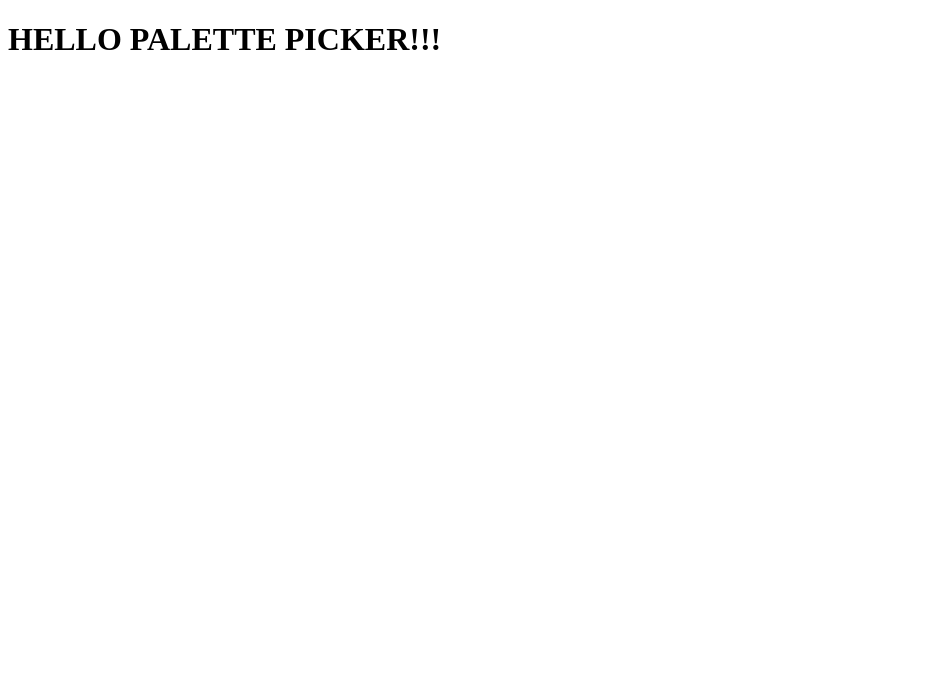
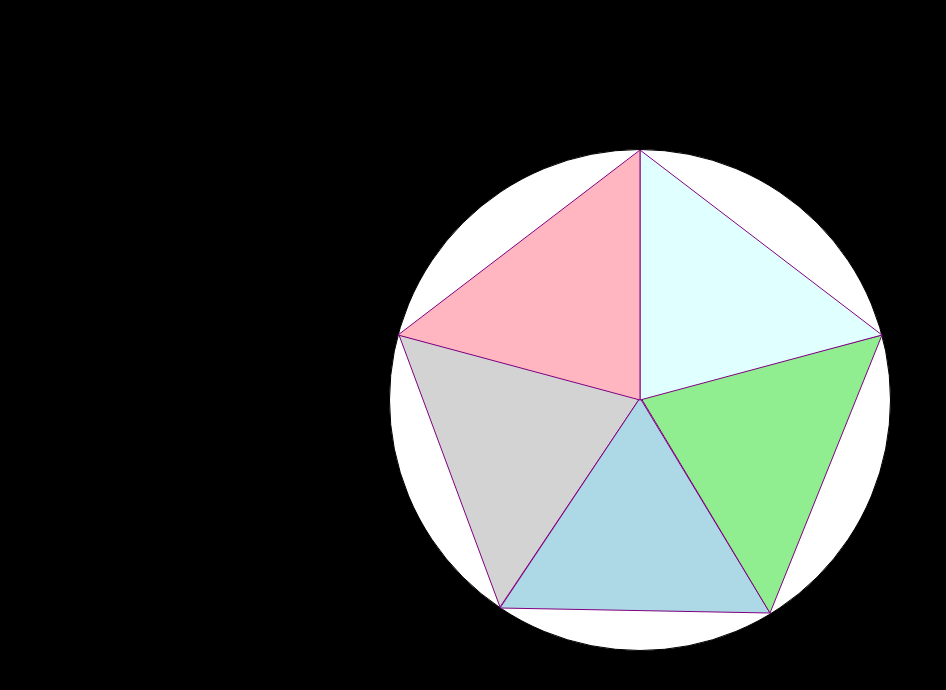
Before and after one commit to j25bender/pwa-penta-chroma, a website: page public/index.html in a window 1280 px wide. Shown: the whole page, without its empty margins (0-946 px from the left). Drawn offline with Linux system fonts and the light colour scheme.

Commit message:
initial styling

```diff
--- a/public/css/styles.css
+++ b/public/css/styles.css
@@ -0,0 +1,49 @@
+body {
+  background-color: black;
+}
+
+#color-pentagram {
+  height: 500px;
+  width: 500px;
+  border: 1px solid;
+  border-radius: 100%;
+  background-color: white;
+  position:absolute;
+  left:0; right:0;
+  top:0; bottom:0;
+  margin:auto;
+  z-index: 2;
+}
+
+/* #inner-color-pentagram {
+  height: 1px;
+  width: 1px;
+  border-radius: 100%;
+  border: 1px solid;
+  background-color: white;
+  position:absolute;
+  left:0; right:0;
+  top:0; bottom:0;
+  margin:auto;
+} */
+
+svg {
+  position: absolute;
+}
+
+#poly1 {
+  margin-top: 175px;
+}
+
+#poly2 {
+  margin-top: 213px;
+}
+
+#poly3 {
+  margin-top: 175px;
+  margin-left: 250px;
+}
+
+#poly4 {
+  margin-left: 250px;
+}
--- a/public/index.html
+++ b/public/index.html
@@ -1,12 +1,30 @@
 <!DOCTYPE html>
 <html lang="en">
 <head>
-  <meta charset="UTF-8">
-  <meta name="viewport" content="width=device-width, initial-scale=1.0">
-  <meta http-equiv="X-UA-Compatible" content="ie=edge">
+  <link href="css/styles.css" rel="stylesheet">
   <title>Document</title>
 </head>
 <body>
   <h1>HELLO PALETTE PICKER!!!</h1>
+  <div id="color-pentagram">
+    <svg height="295" width="500" id="poly1">
+      <polygon points="9,10 250,73 110,282" style="fill:lightgrey;stroke:purple;stroke-width:1" />
+    </svg>
+    <svg height="300" width="500" id="poly2">
+      <polygon points="250,35 380,250 110,245" style="fill:lightblue;stroke:purple;stroke-width:1" />
+    </svg>
+    <svg height="295" width="500" id="poly3">
+      <polygon points="242,10 1,73 130,288" style="fill:lightgreen;stroke:purple;stroke-width:1" />
+    </svg>
+    <svg height="295" width="500" id="poly4">
+      <polygon points="0,0 0,250 242,185" style="fill:lightcyan;stroke:purple;stroke-width:1" />
+    </svg>
+    <svg height="295" width="500" id="poly5">
+      <polygon points="250,0 8,185 250,250" style="fill:lightpink;stroke:purple;stroke-width:1" />
+    </svg>
+    <div id="inner-color-pentagram">
+    </div>
+  </div>
+  <script src="js/scripts.js"></script>
 </body>
 </html>
```
